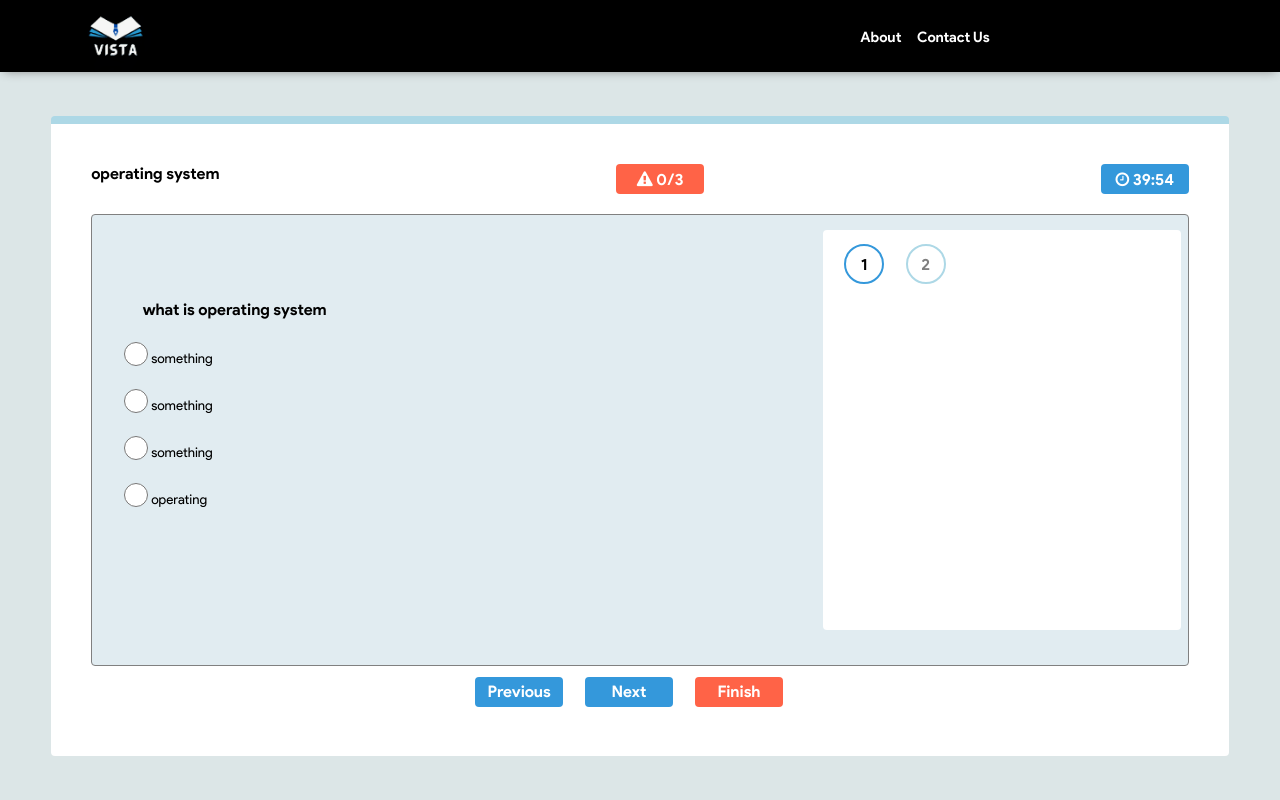
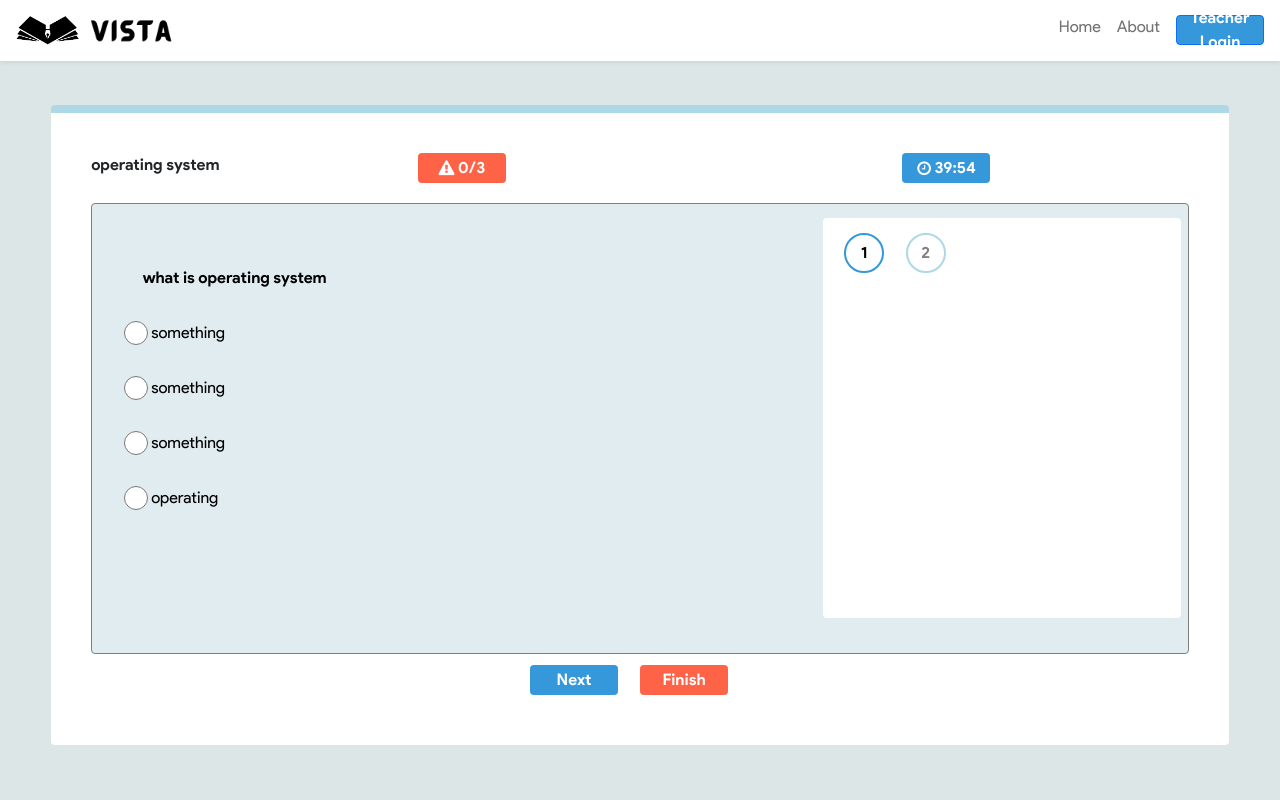
Before and after one commit to karanmandve/VISTA, a Flask app: page /students_test_page in a window 1280 px wide. Run offline with Flask 3, Linux system fonts and the light colour scheme; data comes from the database, SQL or seed files in the repository.

Commit message:
disable next and pre button when reach limit

```diff
--- a/static/css/navbar.css
+++ b/static/css/navbar.css
@@ -1,4 +1,4 @@
-@font-face{
+/* @font-face{
   font-family:'Regular' ;
   src: url(../font/Product\ Sans\ Regular.ttf);
 }
@@ -76,3 +76,4 @@ a{
       background:#62a4cf ;
       color: white;
    }
+     */
--- a/static/css/teacher_login.css
+++ b/static/css/teacher_login.css
@@ -208,7 +208,7 @@ body {
 
 form {
   display: none;
-  max-width: 400px;
+  max-width: 50vh;
   padding: 20px 40px;
   background: #fff;
   height: 300px;
--- a/templates/Dashboard_for_teachers/change_password.html
+++ b/templates/Dashboard_for_teachers/change_password.html
@@ -9,6 +9,9 @@
     <title>Change Password</title>
   </head>
   <body>
+
+    {% include 'header.html' %}
+
   <section id="password_form" style="margin: 50px 50px 75px 100px;">
   <form method="POST" action="/change-password" class="row g-3 needs-validation" id="form" novalidate>
   <div class="form-group">
--- a/templates/Dashboard_for_teachers/dashboard.html
+++ b/templates/Dashboard_for_teachers/dashboard.html
@@ -11,8 +11,6 @@
 
     <link rel="shortcut icon" href="../../static/favicon/favicon-96x96.png" type="image/x-icon">
     <link rel="stylesheet" href="https://cdnjs.cloudflare.com/ajax/libs/font-awesome/4.7.0/css/font-awesome.min.css">
-    <link rel="stylesheet" href="//fonts.googleapis.com/css?family=Open+Sans:300,400,600&amp;lang=en.css" />
-    <!-- <link rel="stylesheet" href="../../static/css/navbar.css"> -->
     <link rel="stylesheet" href="../../static/css/dashboard.css">
 
 
@@ -41,7 +39,7 @@
     <div class="new">
         <div class="left">
             <div class="title">Create new test</div>
-            <a href="./create_test">
+            <a href="./create_test" style="text-decoration:none;color:black">
                 <div class="box">
                     <div class="up">
                         <div class="plus"></div>
--- a/templates/Students/student_active_test.html
+++ b/templates/Students/student_active_test.html
@@ -15,7 +15,7 @@
     </style>
 </head>
 <body>
-    <div class="nav-wrapper">
+    <!-- <div class="nav-wrapper">
         <nav class="navbar">
             <img src="../../static/logoblack.png" alt="Company Logo">
             <ul class="nav no-search">
@@ -23,7 +23,9 @@
                 <li class="nav-item"><a href="#">Contact Us</a></li>
             </ul>
         </nav>
-    </div>
+    </div> -->
+    {% include 'header.html' %}
+
     <div class="new">
         <div class="right">
             <div id="active_title" class="title">No active test</div>
--- a/templates/Students/student_test.html
+++ b/templates/Students/student_test.html
@@ -4,6 +4,7 @@
     <meta charset="UTF-8">
     <meta http-equiv="X-UA-Compatible" content="IE=edge">
     <meta name="viewport" content="width=device-width, initial-scale=1.0">
+    <link href="https://cdn.jsdelivr.net/npm/bootstrap@5.2.2/dist/css/bootstrap.min.css" rel="stylesheet" integrity="sha384-Zenh87qX5JnK2Jl0vWa8Ck2rdkQ2Bzep5IDxbcnCeuOxjzrPF/et3URy9Bv1WTRi" crossorigin="anonymous">
     <link rel="shortcut icon" href="../../static/favicon/favicon-96x96.png" type="image/x-icon">
     <link rel="stylesheet" href="https://cdnjs.cloudflare.com/ajax/libs/font-awesome/4.7.0/css/font-awesome.min.css">
     <link rel="stylesheet" href="../../static/css/navbar.css">
@@ -12,7 +13,7 @@
     <title>Test</title>
 </head>
 <body>
-    <div class="nav-wrapper">
+    <!-- <div class="nav-wrapper">
         <nav class="navbar">
             <img src="../../static/logoblack.png" alt="Company Logo">
             <ul class="nav no-search">
@@ -20,7 +21,10 @@
                 <li class="nav-item"><a href="#">Contact Us</a></li>
             </ul>
         </nav>
-    </div>
+    </div> -->
+
+    {% include 'header.html' %}
+
     <div style="display: flex;height:91vh;justify-content:center;align-items:center;">
         <div class="test_container">
             <div class="up_sec">
@@ -70,8 +74,8 @@
             </div>
             <div class="low_sec">
                 <div class="btn" style="background:tomato;" onclick="finish()">Finish</div>
-                <div class="btn" style="background:#3498db;" onclick="next()">Next</div>
-                <div class="btn" style="background:#3498db;" onclick="pre()">Previous</div>
+                <div id="nxt" class="btn" style="background:#3498db;" onclick="next()">Next</div>
+                <div id="pre"  class="btn" style="background:#3498db;" onclick="pre()">Previous</div>
             </div>
         </div>
     </div>
@@ -141,6 +145,7 @@
 
             }
             cur_que=form.children[1].id;
+            document.getElementById("pre").style.display="none";
             refresh_curent();
             time=Number(data[0].test_time);
 
@@ -180,7 +185,12 @@
                     let node=box.children[cur_que].style.background="lightgreen";
                 }
                 cur_que=String(++temp);
+                document.getElementById("nxt").style.display="flex";
+                document.getElementById("pre").style.display="flex";
                 refresh_curent();
+                if(temp == count){
+                    document.getElementById("nxt").style.display="none";
+                }
             }
         }
         function selected(){
@@ -201,7 +211,12 @@
                     let node=box.children[cur_que].style.background="lightgreen";
                 }
                 cur_que=String(--temp);
+                document.getElementById("nxt").style.display="flex";
+                document.getElementById("pre").style.display="flex";
                 refresh_curent();
+                if(temp == 1){
+                    document.getElementById("pre").style.display="none";
+                }
             }
         }
         function finish(){
--- a/templates/header.html
+++ b/templates/header.html
@@ -2,7 +2,11 @@
 <nav class="navbar bg-white navbar-expand-lg shadow-sm pt-1 pb-1">
 
     <!-- <img src="../static/vista_img.png" class = "logo" style="width:150px; padding:10px 20px"> -->
-    <a class="navbar-brand ms-3" href="/"><img src="../static/new_img.png" class = "logo" style="width:7.5rem; padding-left: 2%;"></a>
+    <a class="navbar-brand ms-3" href="/" style="margin-left:3vw;">
+      <img src="../static/new_img.png" class = "logo" style="width:4rem;">
+      <img src="../static/vista_img.png" class = "logo" style="width:6rem;">
+    </a>
+
     <button class="navbar-toggler me-2" type="button" data-bs-toggle="collapse" data-bs-target="#navbarSupportedContent" aria-controls="navbarSupportedContent" aria-expanded="false" aria-label="Toggle navigation">
       <span class="navbar-toggler-icon"></span>
     </button>
```
Also changed, not shown: templates/index.html (+0 -8 lines).
